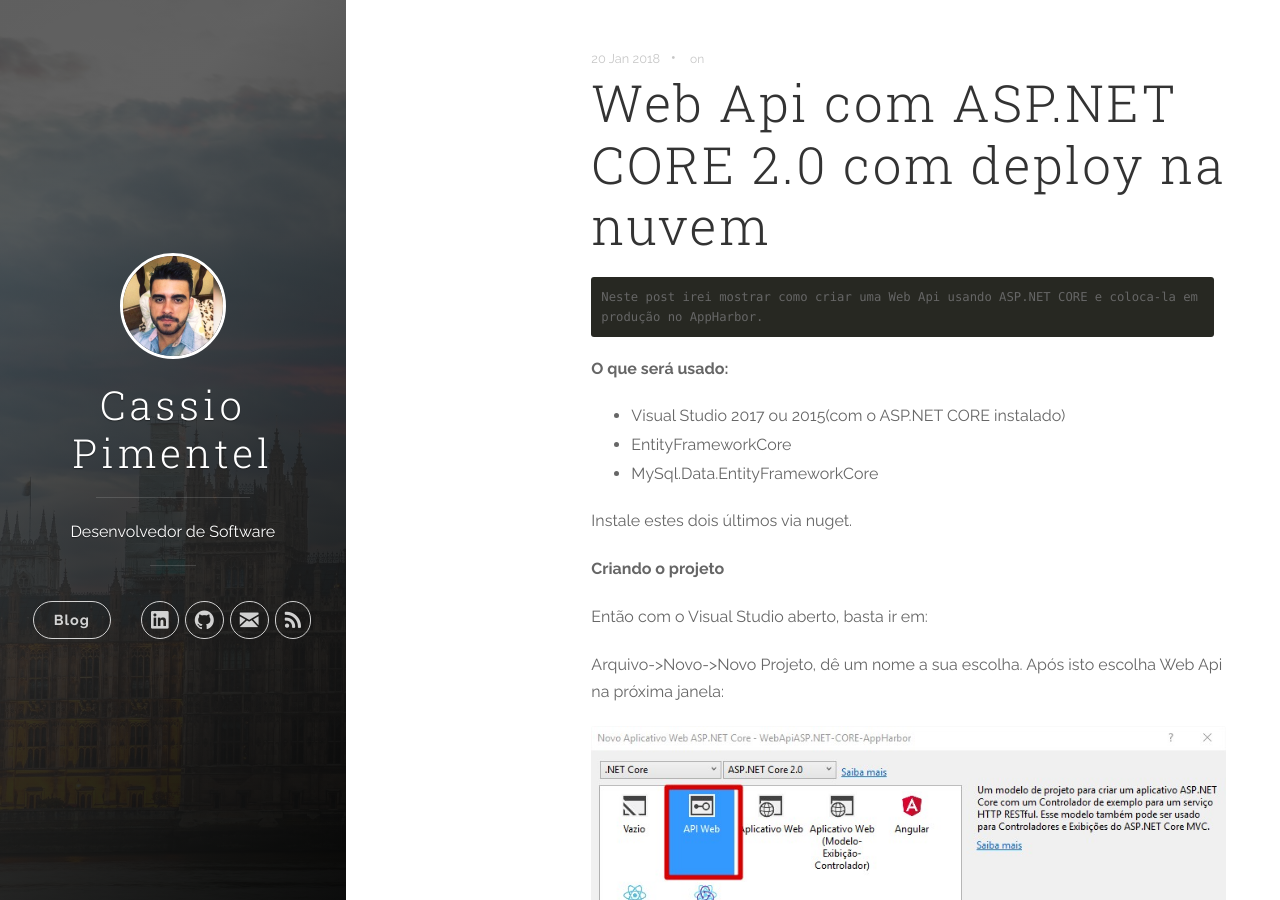
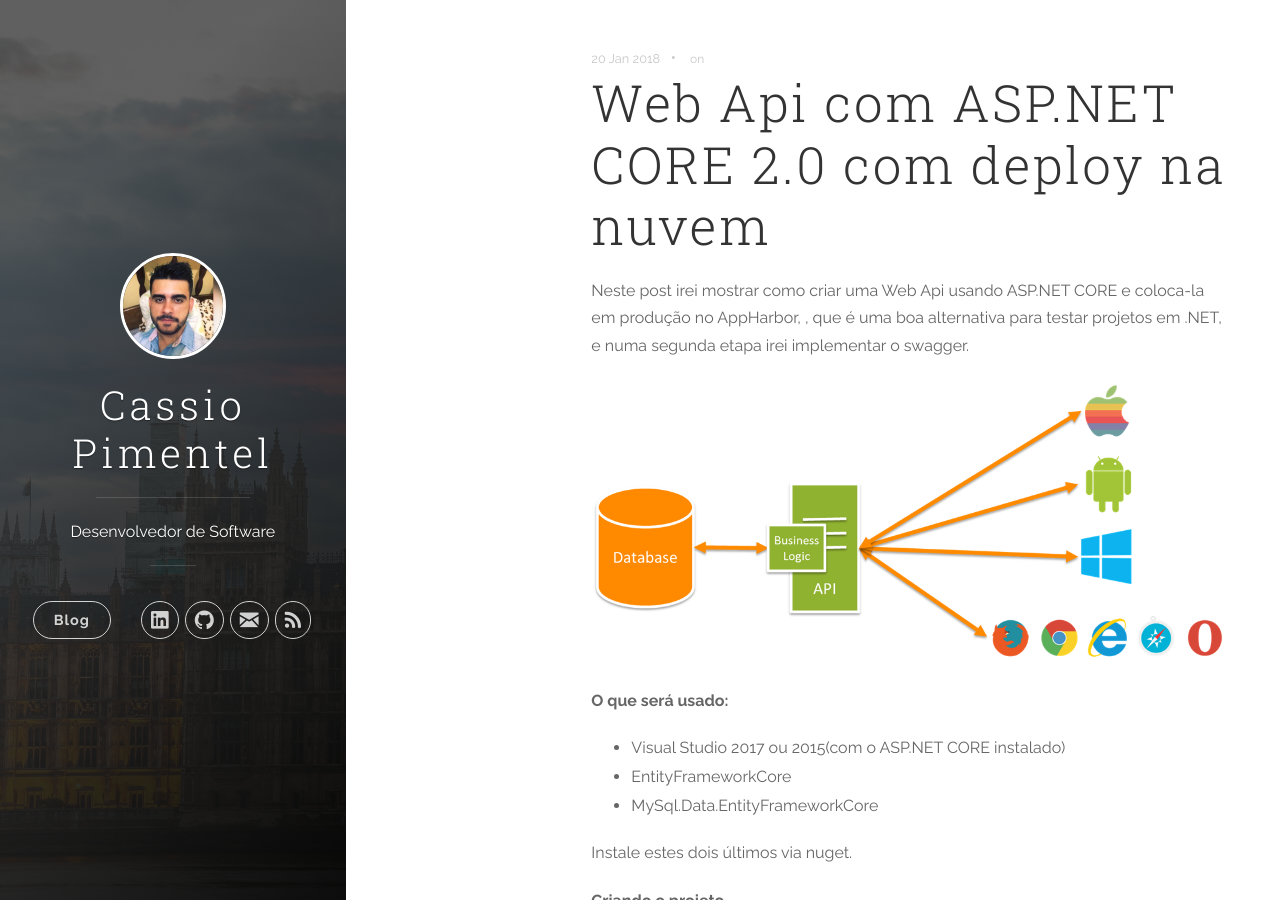
Before and after one commit to CassioPimentel/cassiopimentel.github.io, a Jekyll site: the page built from _posts/2018-01-20-WebApi-com-ASP.NET-CORE-2.0-com-MySQL-no-App-Harbor.markdown, in a window 1280 px wide and 900 px high. Built offline with Jekyll 4.4.1, drawn with Linux system fonts in a browser that asks for light colours; nearby versions of some CDN libraries; comment, search, counter and statistics services are not loaded.

Commit message:
Update 2018-01-20-WebApi-com-ASP.NET-CORE-2.0-com-MySQL-no-App-Harbor.markdown

```diff
--- a/_posts/2018-01-20-WebApi-com-ASP.NET-CORE-2.0-com-MySQL-no-App-Harbor.markdown
+++ b/_posts/2018-01-20-WebApi-com-ASP.NET-CORE-2.0-com-MySQL-no-App-Harbor.markdown
@@ -5,7 +5,10 @@
 
 ---
 
-	Neste post irei mostrar como criar uma Web Api usando ASP.NET CORE e coloca-la em produção no AppHarbor.
+
+   Neste post irei mostrar como criar uma Web Api usando ASP.NET CORE e coloca-la em produção no AppHarbor, , que é uma boa alternativa para testar projetos em .NET, e numa segunda etapa irei implementar o swagger.
+
+![Web Api com ASP.NET CORE 2.0 com deploy na nuvem](https://raw.githubusercontent.com/CassioPimentel/cassiopimentel.github.io/master/images/PostWebApiAppHarbor/2318.WithAPIArchitecture.PNG)
 
 **O que será usado:**
 
```
